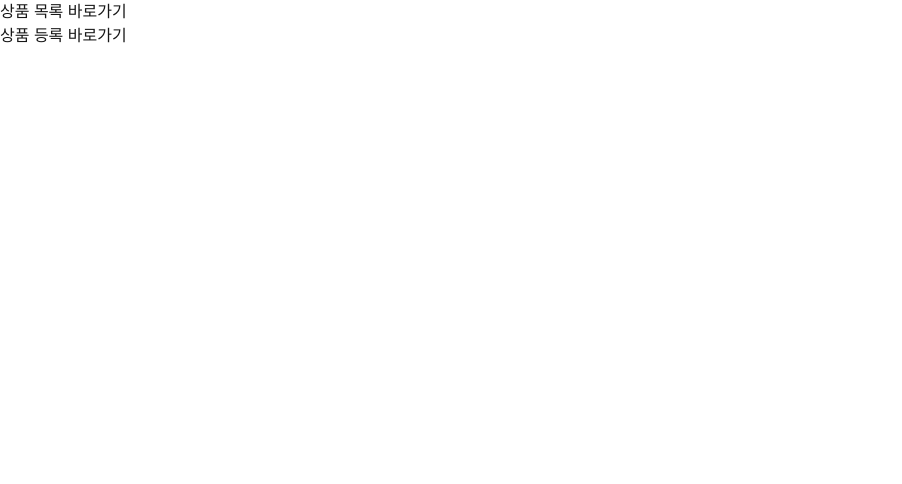
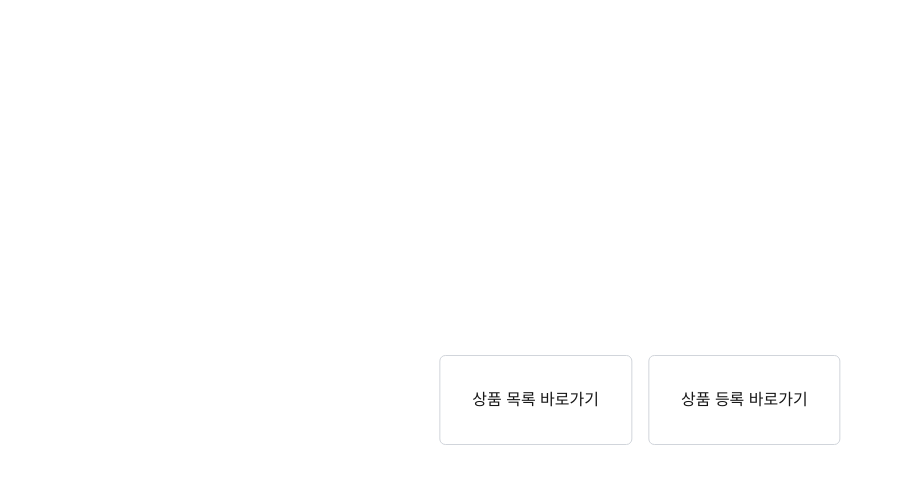
Before and after one commit to jiyxxn/weebur, a Next.js app: page / in a window 1280 px wide. Shown: the top 484 px of the page, without its empty margins (0-902 px from the left). Built offline with nearby package versions, Linux system fonts and the light colour scheme.

Commit message:
style: 홈화면 스타일 정돈

```diff
--- a/src/app/page.tsx
+++ b/src/app/page.tsx
@@ -2,12 +2,20 @@ import Link from 'next/link';
 
 const Home = () => {
   return (
-    <ul>
+    <ul className="absolute top-1/2 left-1/2 -translate-x-1/2 -translate-y-1/2 flex gap-4 justify-center items-center">
       <li>
-        <Link href="/products">상품 목록 바로가기</Link>
+        <Link
+          href="/products"
+          className="block border-[1px] border-gray-300 rounded-md p-8">
+          상품 목록 바로가기
+        </Link>
       </li>
       <li>
-        <Link href="/products/new">상품 등록 바로가기</Link>
+        <Link
+          href="/products/new"
+          className="block border-[1px] border-gray-300 rounded-md p-8">
+          상품 등록 바로가기
+        </Link>
       </li>
     </ul>
   );
```
